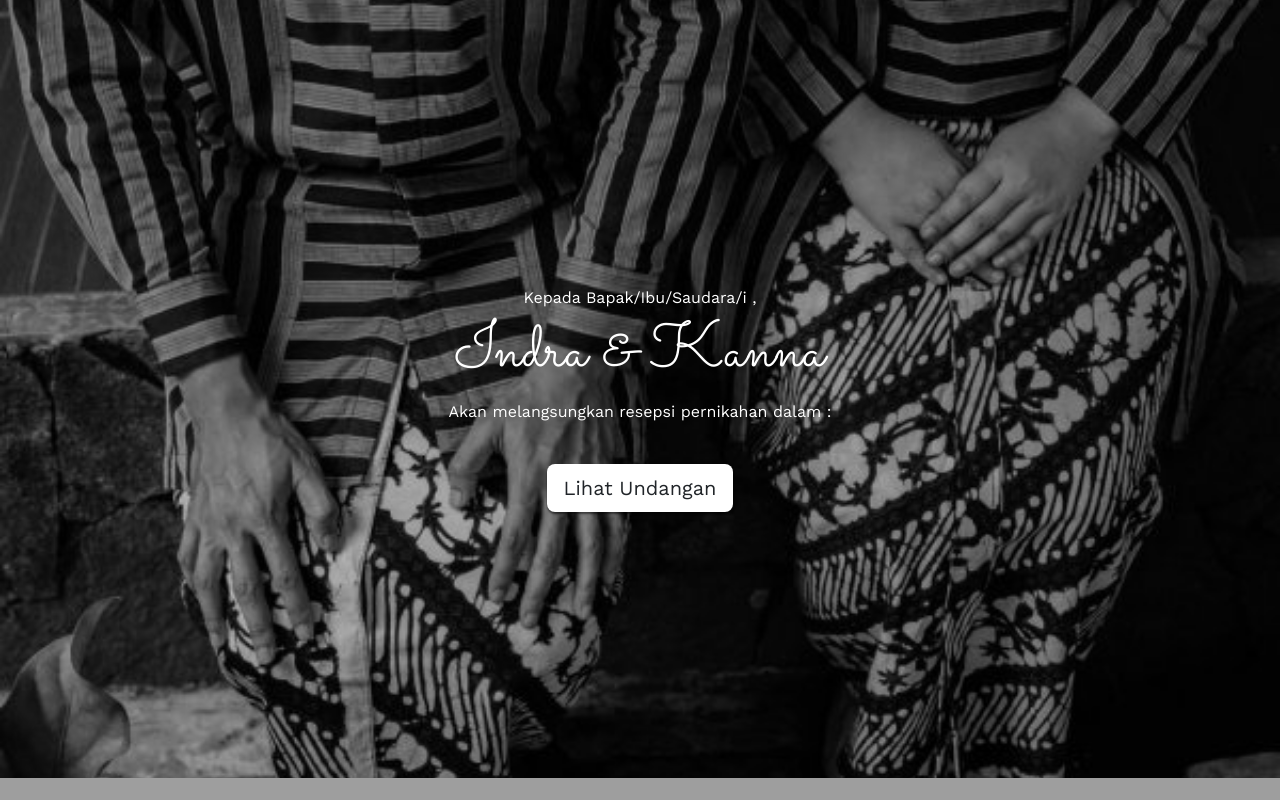
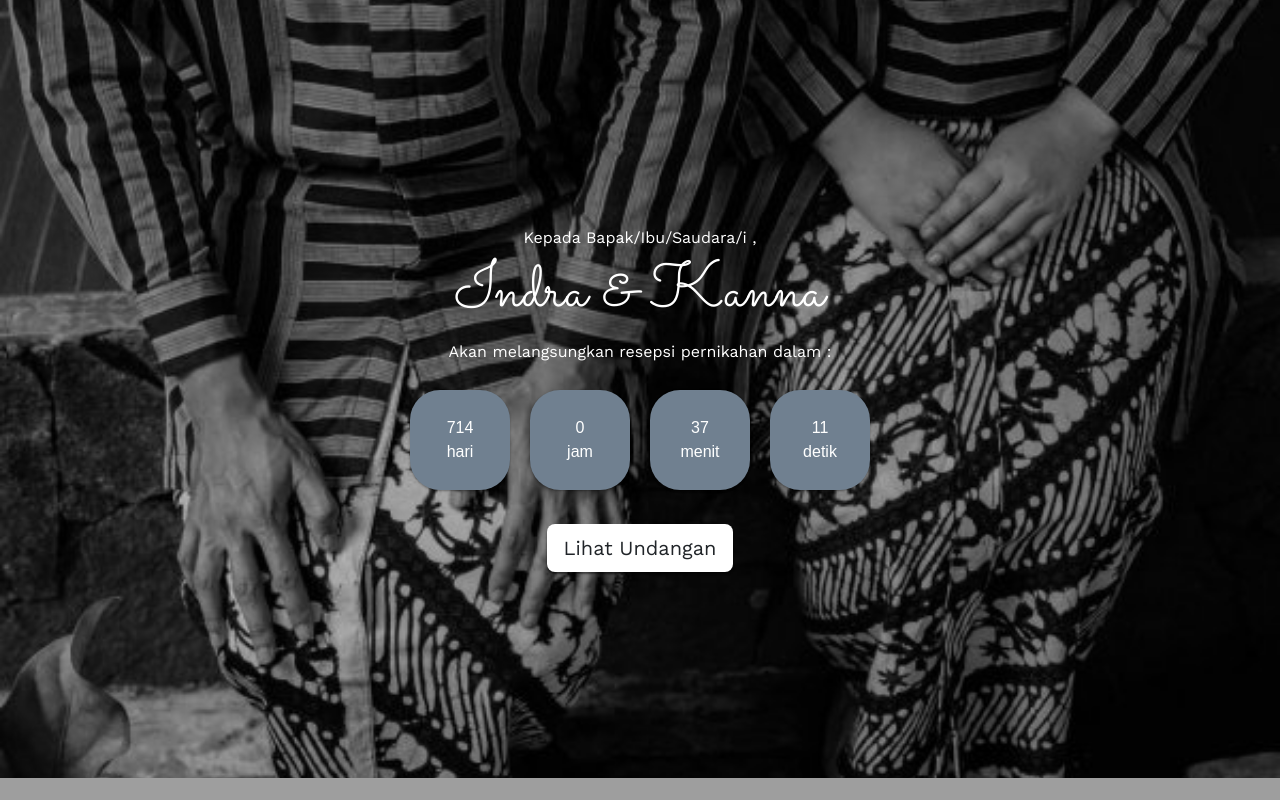
Before and after one commit to Indrapriyatna/Inkaweding-, a plain HTML site: page index.html in a window 1280 px wide. Shown: the top 800 px of the page. Drawn offline with nearby package versions, Linux system fonts and the light colour scheme; some packages are replaced by stand-ins of ours; files that its build step writes are made by us from their sources; grey boxes are pictures that could not be loaded; a script that the page names is missing.

Commit message:
Update index.html

```diff
--- a/index.html
+++ b/index.html
@@ -16,8 +16,8 @@
     rel="stylesheet">
 
   <!-- simplyCountdown -->
-  <link rel="stylesheet" href="countdown/simplyCountdown.theme.default.css" />
-  <script src="countdown/simplyCountdown.min.js"></script>
+  <link rel="stylesheet" href="simplyCountdown.theme.default.css" />
+  <script src="simplyCountdown.min.js"></script>
 
   <!-- Bootstrap Icons -->
   <link rel="stylesheet" href="https://cdn.jsdelivr.net/npm/bootstrap-icons@1.11.3/font/bootstrap-icons.min.css">
```
